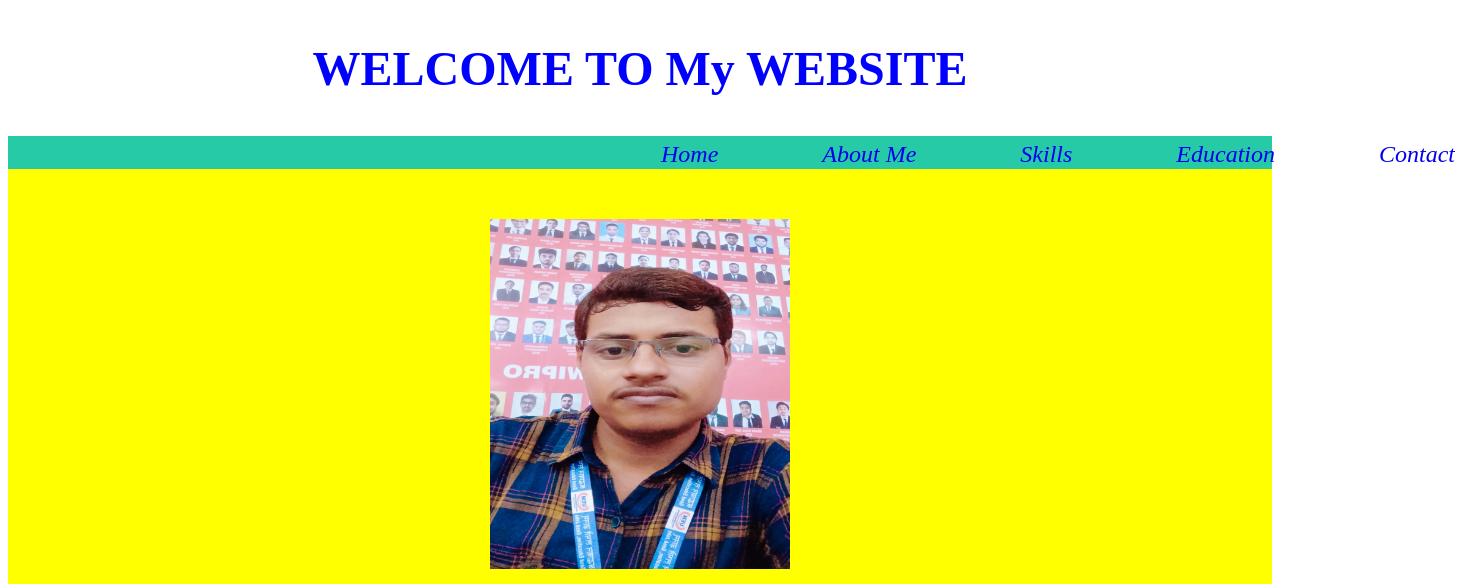
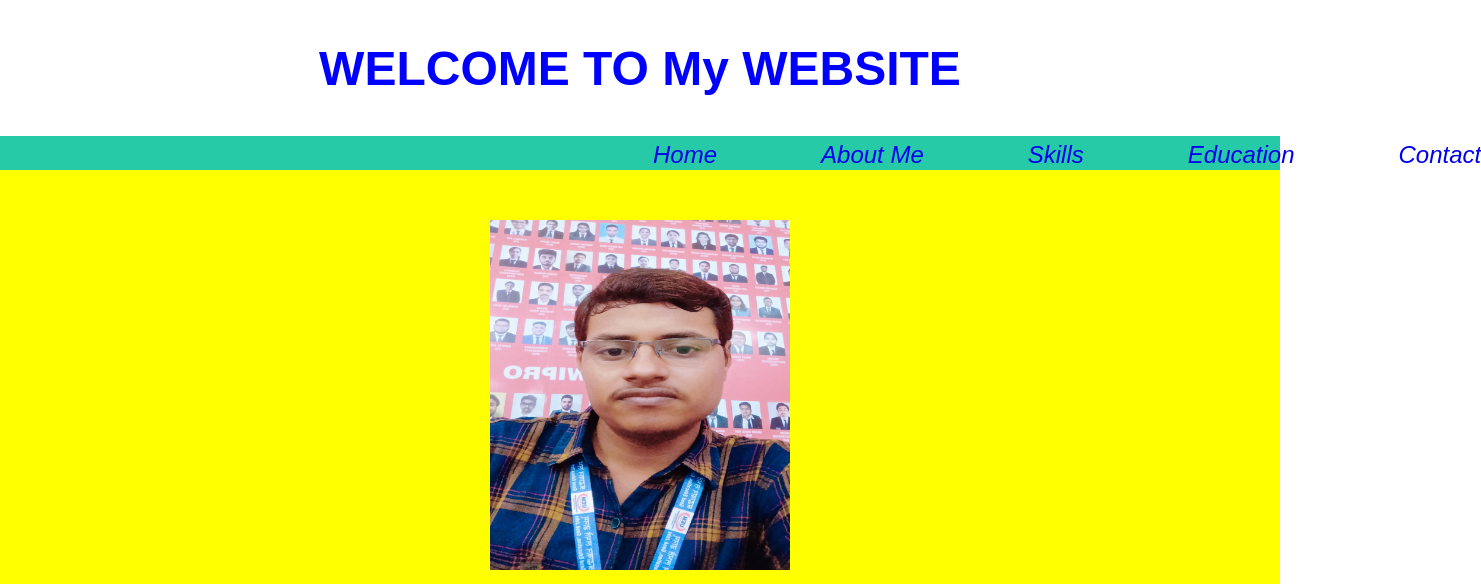
Before and after one commit to kundankumar95/portfolio, a plain HTML site: page My Portfolio/index.html in a window 1280 px wide. Shown: the top 584 px of the page, 1481 px wide, since content can reach past the window. Drawn offline with Linux system fonts and the light colour scheme.

Commit message:
style.css

```diff
--- a/My Portfolio/style.css
+++ b/My Portfolio/style.css
@@ -2,6 +2,13 @@
     margin-left: 100px;
     position:relative; left:550px; top:2px;
 }
+body {
+    margin: 0;
+    padding: 0;
+    font-family: Arial, sans-serif;
+    background-size: cover;
+    height: 100vb;
+  }
 .main{
     border-top: 20px solid white;
 }
```
